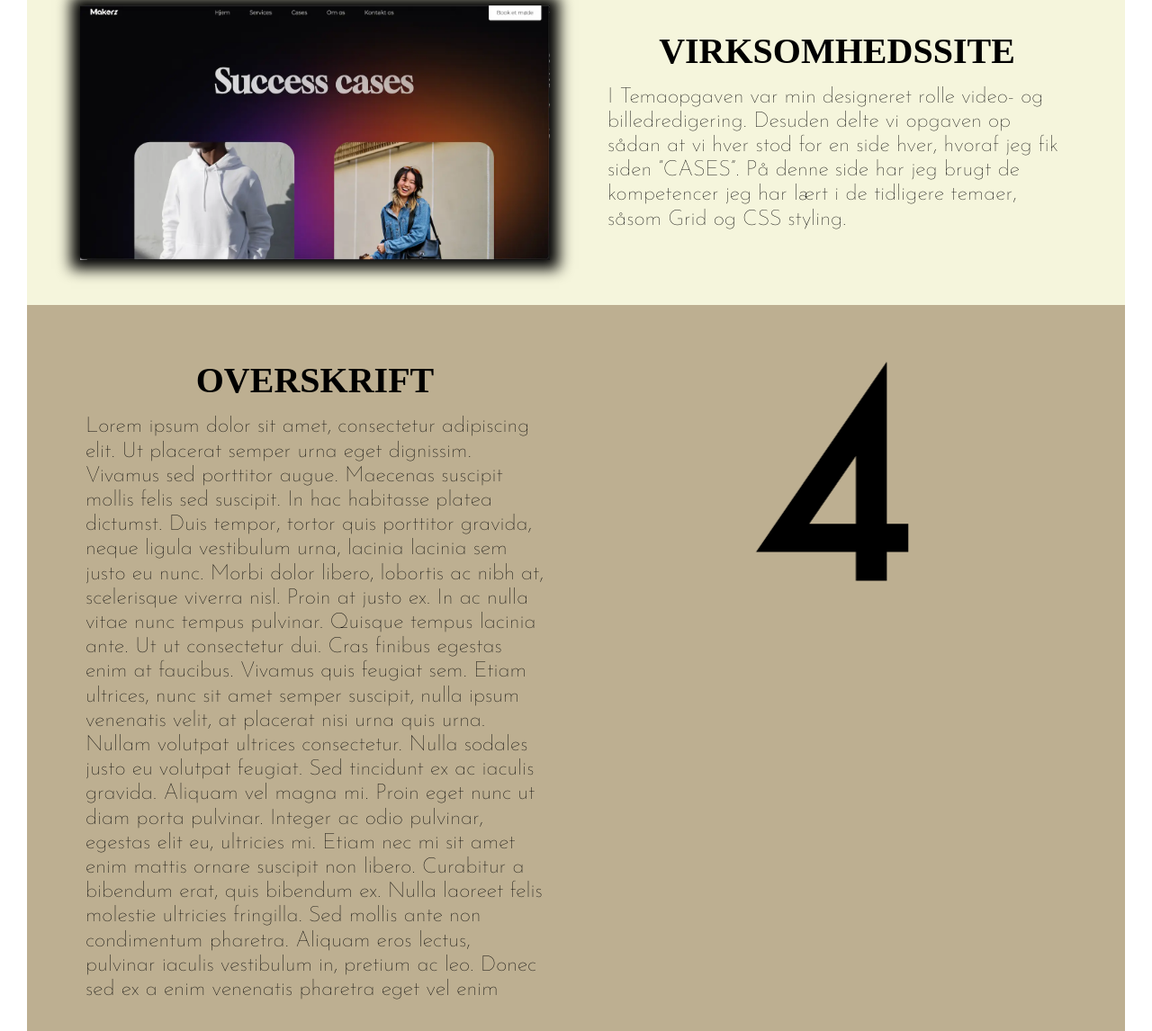
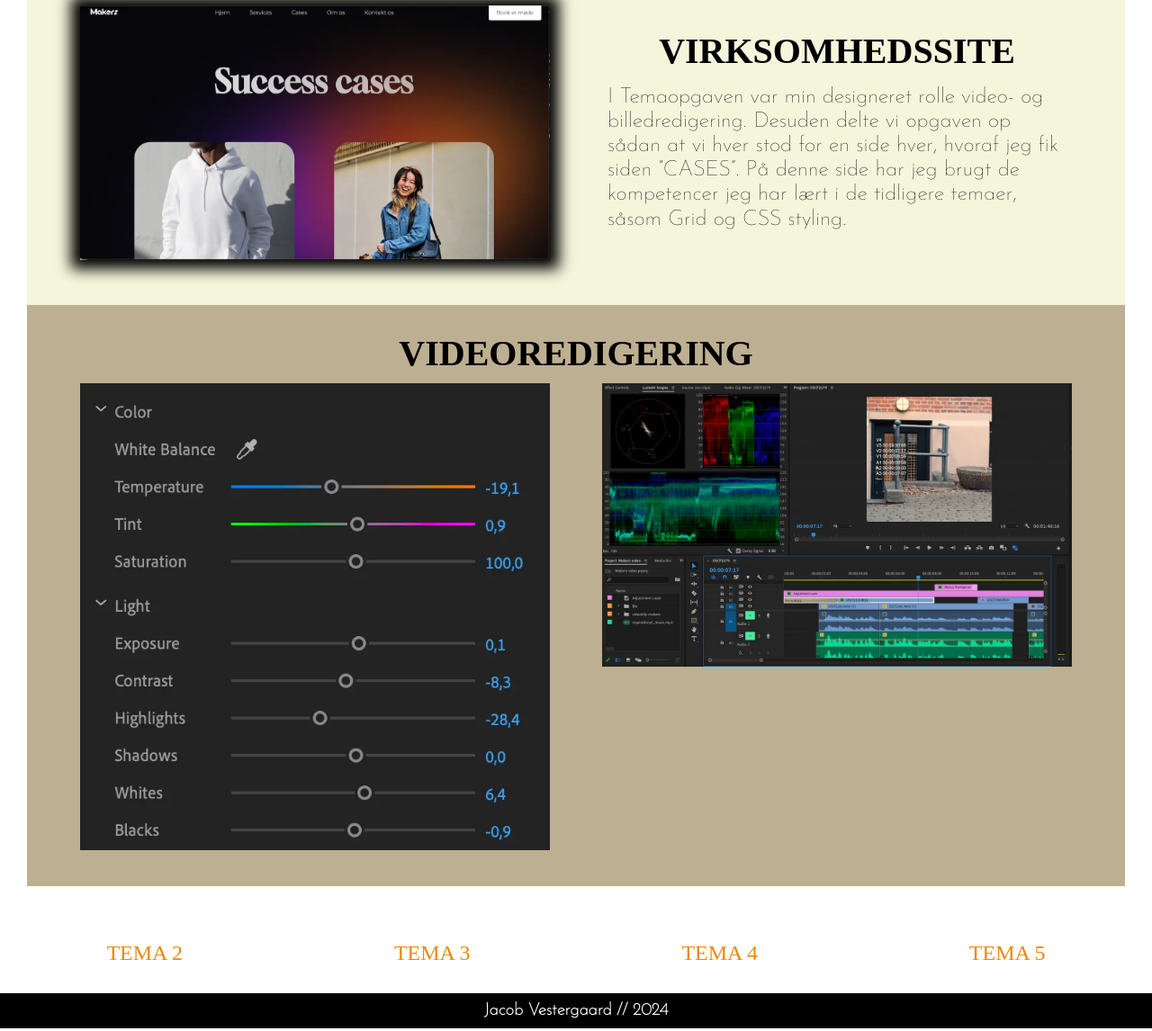
Before and after one commit to JacobVest/portfolio_site, a plain HTML site: page tema_5.html in a window 1280 px wide. Shown: the part 1173-2319 px from the top of the page at 90% size. Drawn offline with Linux system fonts and the light colour scheme; a web font is replaced by a local one.

Commit message:
ændre de sidste ting

```diff
--- a/css/generel.css
+++ b/css/generel.css
@@ -43,6 +43,7 @@ li a {
   position: absolute;
   background-color: black;
   z-index: 1;
+  right: 490px;
 }
 
 .dropdown_indhold a {
@@ -50,10 +51,6 @@ li a {
   padding: 20px 20px;
   text-decoration: none;
   display: block;
-}
-
-.dropdown_indhold a:hover {
-  background-color: #ee8806;
 }
 
 /* body forside {
@@ -240,6 +237,21 @@ iframe {
     grid-template-columns: 1fr 1fr;
     padding: 30px;
   }
+  .grid_undersite .emne_undersite_3 {
+    padding: 30px;
+  }
+
+  .emne_undersite_3 h2 {
+    text-align: center;
+  }
+
+  .img_column_2 {
+    display: grid;
+    grid-template-columns: 1fr 1fr;
+  }
+  .img_column_2 img {
+    max-width: 90%;
+  }
 
   .tekst_undersite {
     max-width: 600px;
--- a/css/style.css
+++ b/css/style.css
@@ -123,14 +123,21 @@ li a:hover {
   background-color: #bdaf91;
 }
 
+.emne_undersite_2 {
+  background-color: beige;
+}
+
+.emne_undersite_3 {
+  background-color: #bdaf91;
+}
+.emne_undersite_3 {
+  text-align: center;
+}
+
 .tekst_undersite p {
   font-size: 1.5rem;
   padding: 5px;
   line-height: 1.7rem;
-}
-
-.emne_undersite_2 {
-  background-color: beige;
 }
 
 .img_column img {
@@ -140,10 +147,6 @@ li a:hover {
   box-shadow: 0 0 15px 10px black;
 }
 
-/* .grid_cv {
-  background-color: beige;
-} */
-
 .grid_cv h1 {
   font-size: 7rem;
 }
--- a/tema_5.html
+++ b/tema_5.html
@@ -24,15 +24,15 @@
         <nav>
             <ul>
                 <li><a href="index.html">forside</a></li>
-                <div class="dropdown">
-                    <li><a href="portfolio.html">Portfolio</a></li>
-                    <div class="dropdown_indhold">
-                        <a href="tema_2.html">Grundlæggende Web</a>
-                        <a href="tema_3.html">Grundlæggende UX/UI</a>
-                        <a href="tema_4.html">Animation</a>
-                        <a href="tema_5.html">Grundlæggende Indhold</a>
-                    </div>
-                </div>
+                <li class="dropdown">
+                    <a href="portfolio.html">Portfolio</a>
+                    <ul class="dropdown_indhold">
+                        <li><a href="tema_2.html">Grundlæggende Web</a></li>
+                        <li><a href="tema_3.html">Grundlæggende UX/UI</a></li>
+                        <li><a href="tema_4.html">Animation</a></li>
+                        <li><a href="tema_5.html">Grundlæggende Indhold</a></li>
+                    </ul>
+                </li>
                 <li><a href="om_mig.html">om mig</a></li>
             </ul>
         </nav>
@@ -82,26 +82,12 @@
                 </div>
 
             </div>
-            <div class="emne_undersite_1">
-                <div class="tekst_undersite">
-                    <h2>Overskrift</h2>
-                    <p>Lorem ipsum dolor sit amet, consectetur adipiscing elit. Ut placerat semper urna eget dignissim.
-                        Vivamus sed porttitor augue. Maecenas suscipit mollis felis sed suscipit. In hac habitasse
-                        platea dictumst. Duis tempor, tortor quis porttitor gravida, neque ligula vestibulum urna,
-                        lacinia lacinia sem justo eu nunc. Morbi dolor libero, lobortis ac nibh at, scelerisque viverra
-                        nisl. Proin at justo ex. In ac nulla vitae nunc tempus pulvinar. Quisque tempus lacinia ante.
+            <div class="emne_undersite_3">
+                <h2>Videoredigering</h2>
+                <div class="img_column_2"> <img src="img/color_correction.webp" alt="Color correction">
 
-                        Ut ut consectetur dui. Cras finibus egestas enim at faucibus. Vivamus quis feugiat sem. Etiam
-                        ultrices, nunc sit amet semper suscipit, nulla ipsum venenatis velit, at placerat nisi urna quis
-                        urna. Nullam volutpat ultrices consectetur. Nulla sodales justo eu volutpat feugiat. Sed
-                        tincidunt ex ac iaculis gravida. Aliquam vel magna mi. Proin eget nunc ut diam porta pulvinar.
-                        Integer ac odio pulvinar, egestas elit eu, ultricies mi. Etiam nec mi sit amet enim mattis
-                        ornare suscipit non libero. Curabitur a bibendum erat, quis bibendum ex. Nulla laoreet felis
-                        molestie ultricies fringilla. Sed mollis ante non condimentum pharetra. Aliquam eros lectus,
-                        pulvinar iaculis vestibulum in, pretium ac leo. Donec sed ex a enim venenatis pharetra eget vel
-                        enim</p>
+                    <img src="img/lumetric_scopes.jpg" alt="Screenshoot af videoredering">
                 </div>
-                <img src="img/nummer_4.webp" alt="">
             </div>
         </div>
         <nav>
```
Also changed, not shown: index.html (+9 -9 lines), om_mig.html (+9 -9 lines), portfolio.html (+9 -9 lines), tema_2.html (+11 -10 lines), tema_3.html (+9 -9 lines), tema_4.html (+9 -9 lines), img/color_correction.webp (added), img/lumetric_scopes.jpg (added).
